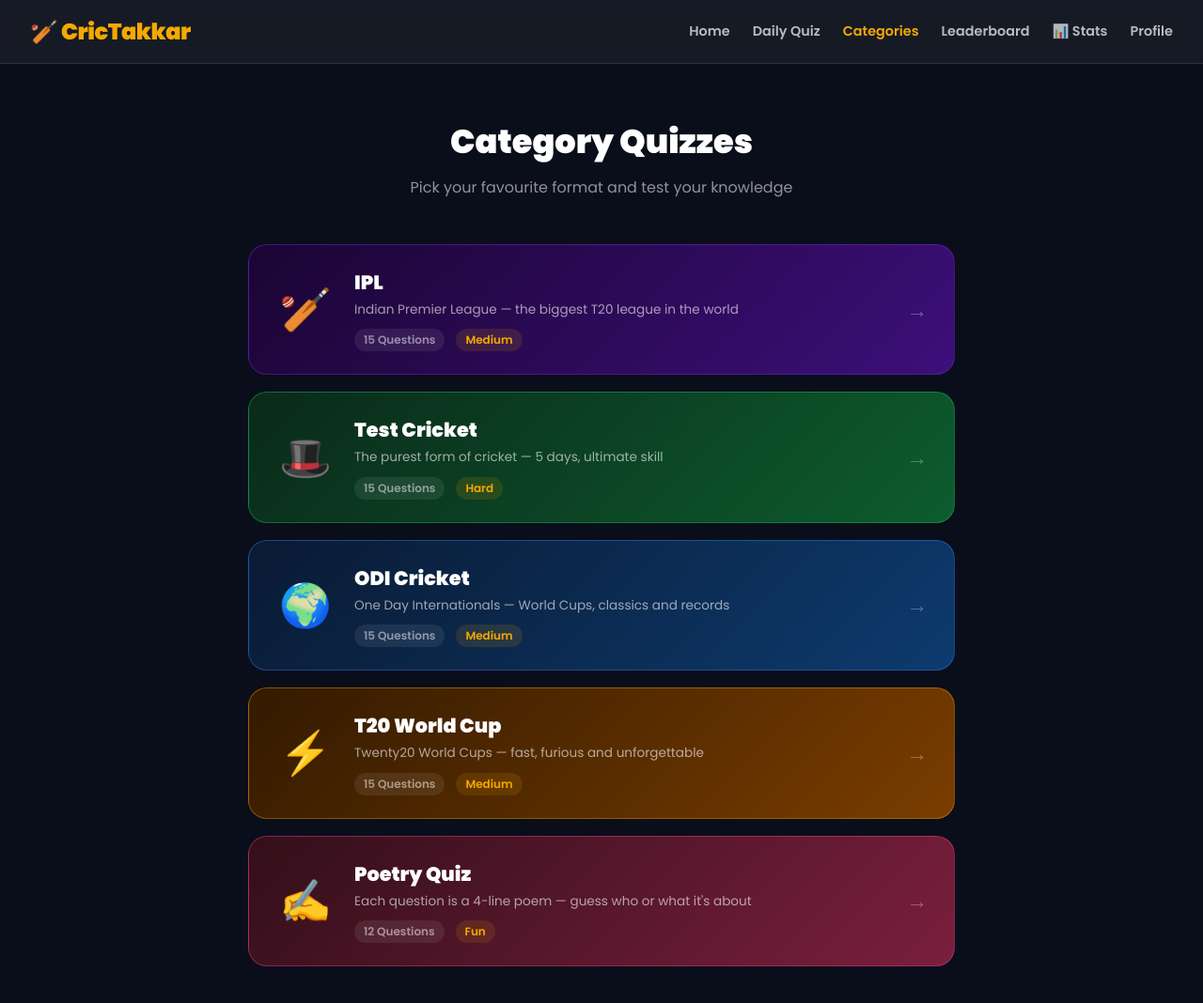
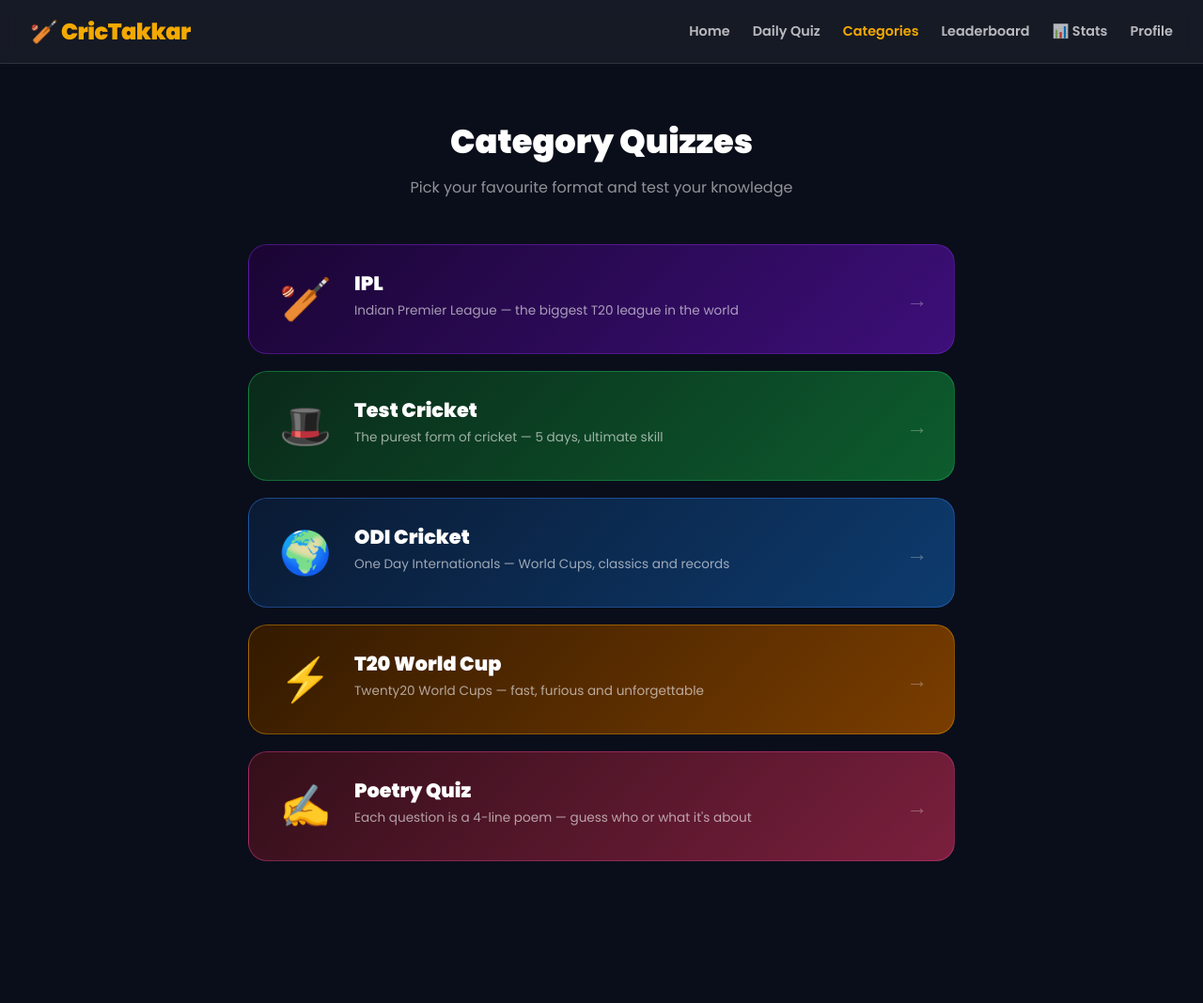
Before and after one commit to yojak4vyas-ops/CricTakkar, a plain HTML site: page categories.html in a window 1280 px wide. Shown: the whole page at 94% size. After the commit the page ends 981 px from the top, so only its background shows below. Drawn offline with Linux system fonts and the light colour scheme.

Commit message:
Change Ranking Challenge drag to reorder-shift instead of swap; remove question count/difficulty labels from category cards

```diff
--- a/categories.css
+++ b/categories.css
@@ -99,29 +99,6 @@
   margin-bottom: 10px;
 }
 
-.cat-meta {
-  display: flex;
-  gap: 12px;
-}
-
-.cat-questions {
-  font-size: 0.75rem;
-  font-weight: 600;
-  color: rgba(255,255,255,0.5);
-  background: rgba(255,255,255,0.08);
-  padding: 3px 10px;
-  border-radius: 100px;
-}
-
-.cat-difficulty {
-  font-size: 0.75rem;
-  font-weight: 600;
-  color: #f4a900;
-  background: rgba(244,169,0,0.12);
-  padding: 3px 10px;
-  border-radius: 100px;
-}
-
 .cat-arrow {
   font-size: 1.4rem;
   color: rgba(255,255,255,0.3);
--- a/categories.html
+++ b/categories.html
@@ -36,10 +36,6 @@
         <div class="cat-info">
           <h2 class="cat-title">IPL</h2>
           <p class="cat-desc">Indian Premier League — the biggest T20 league in the world</p>
-          <div class="cat-meta">
-            <span class="cat-questions">15 Questions</span>
-            <span class="cat-difficulty">Medium</span>
-          </div>
         </div>
         <div class="cat-arrow">→</div>
       </div>
@@ -49,10 +45,6 @@
         <div class="cat-info">
           <h2 class="cat-title">Test Cricket</h2>
           <p class="cat-desc">The purest form of cricket — 5 days, ultimate skill</p>
-          <div class="cat-meta">
-            <span class="cat-questions">15 Questions</span>
-            <span class="cat-difficulty">Hard</span>
-          </div>
         </div>
         <div class="cat-arrow">→</div>
       </div>
@@ -62,10 +54,6 @@
         <div class="cat-info">
           <h2 class="cat-title">ODI Cricket</h2>
           <p class="cat-desc">One Day Internationals — World Cups, classics and records</p>
-          <div class="cat-meta">
-            <span class="cat-questions">15 Questions</span>
-            <span class="cat-difficulty">Medium</span>
-          </div>
         </div>
         <div class="cat-arrow">→</div>
       </div>
@@ -75,10 +63,6 @@
         <div class="cat-info">
           <h2 class="cat-title">T20 World Cup</h2>
           <p class="cat-desc">Twenty20 World Cups — fast, furious and unforgettable</p>
-          <div class="cat-meta">
-            <span class="cat-questions">15 Questions</span>
-            <span class="cat-difficulty">Medium</span>
-          </div>
         </div>
         <div class="cat-arrow">→</div>
       </div>
@@ -88,10 +72,6 @@
         <div class="cat-info">
           <h2 class="cat-title">Poetry Quiz</h2>
           <p class="cat-desc">Each question is a 4-line poem — guess who or what it's about</p>
-          <div class="cat-meta">
-            <span class="cat-questions">12 Questions</span>
-            <span class="cat-difficulty">Fun</span>
-          </div>
         </div>
         <div class="cat-arrow">→</div>
       </div>
```
Also changed, not shown: ranking.js (+6 -8 lines).
